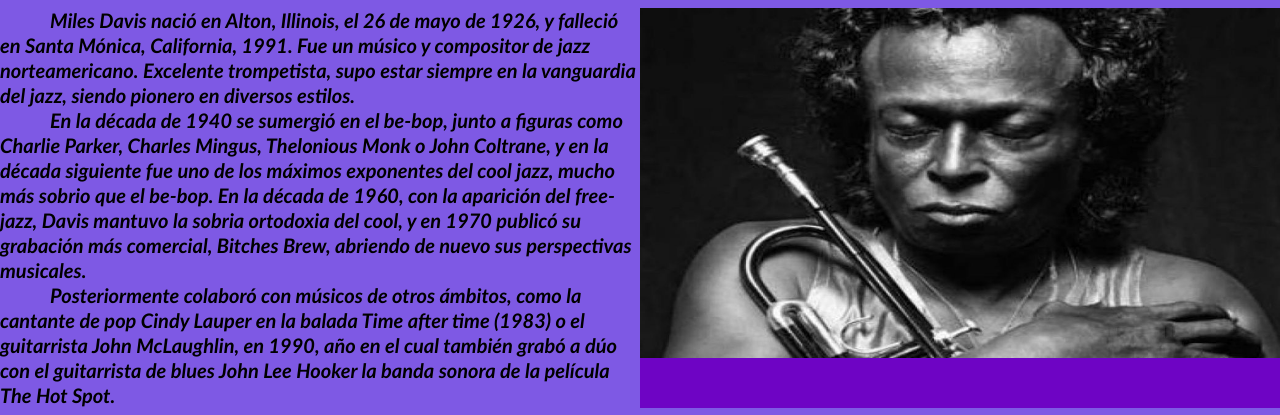
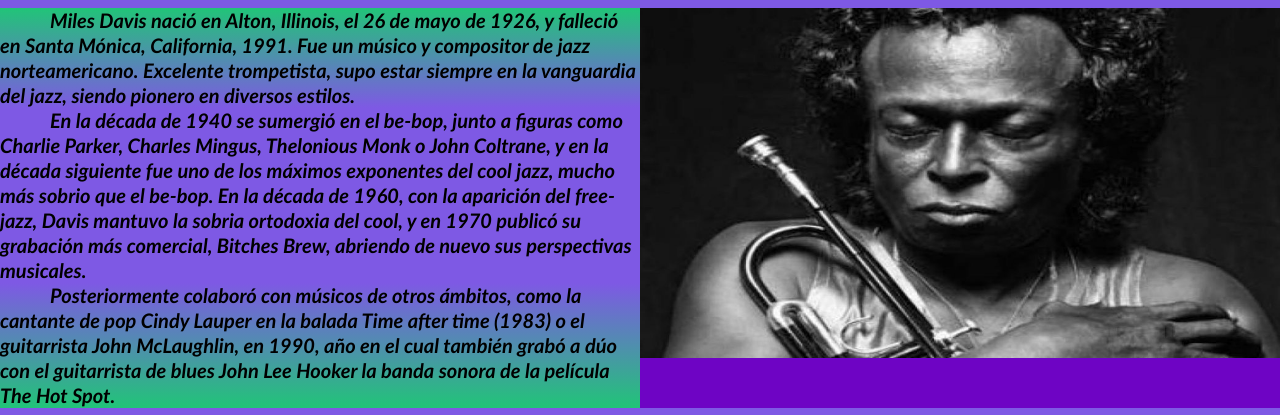
Before and after one commit to NicolasPolo87/milesdavisnicolas, a plain HTML site: page paginas/pagina1.html in a window 1280 px wide. Shown: the part 161-576 px from the top of the page. Drawn offline with Linux system fonts and the light colour scheme.

```diff
--- a/css/estilos.css
+++ b/css/estilos.css
@@ -265,3 +265,11 @@
     margin: 10px;
     padding: 5px;
 }
+
+.gradiente-historia1{
+    background-image: linear-gradient(to top, rgb(126, 89, 228), rgb(33, 196, 120));
+}
+
+.gradiente-historia2{
+    background-image: linear-gradient(to top, rgba(33, 196, 120), rgb(126, 89, 228));
+}
--- a/paginas/pagina1.html
+++ b/paginas/pagina1.html
@@ -28,7 +28,7 @@
     </header>
     <p>
         <img src="../recursos/miles-davis-20210927-1236138.jpg" width="50%" height="350" align="right">
-        <div class="parrafoHistoria">
+        <div class="gradiente-historia1 parrafoHistoria">
             Miles Davis nació en Alton, Illinois, el 26 de mayo de 1926, y falleció en Santa Mónica, California, 1991.
         Fue un músico y compositor de jazz norteamericano. Excelente trompetista, supo estar siempre en la vanguardia
         del jazz, siendo pionero en diversos estilos.
@@ -40,7 +40,7 @@
         del cool, y en 1970 publicó su grabación más comercial, Bitches Brew, abriendo de nuevo sus perspectivas
         musicales.
         </div>
-        <div class="parrafoHistoria">
+        <div class="gradiente-historia2 parrafoHistoria">
         Posteriormente colaboró con músicos de otros ámbitos, como la cantante de pop Cindy Lauper en la balada
         Time after time (1983) o el guitarrista John McLaughlin, en 1990, año en el cual también grabó a dúo con
         el guitarrista de blues John Lee Hooker la banda sonora de la película The Hot Spot.
```
